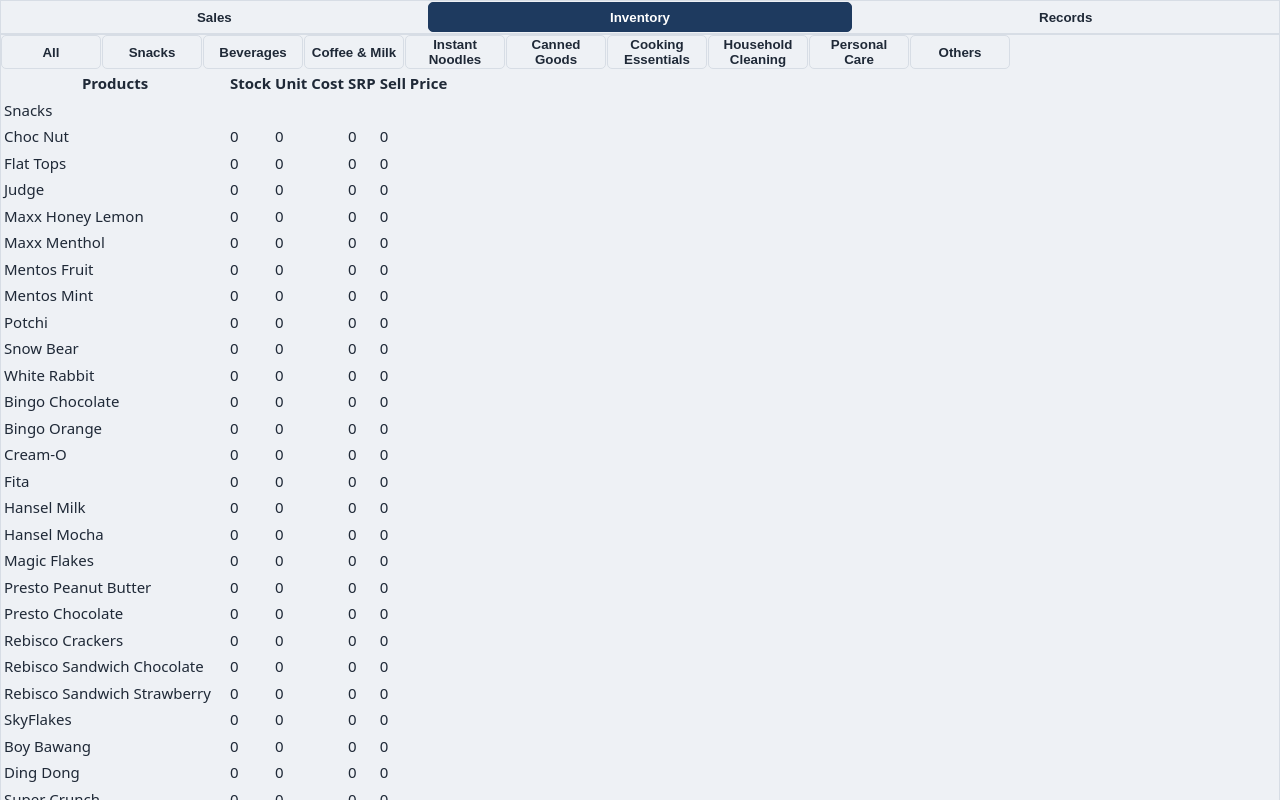
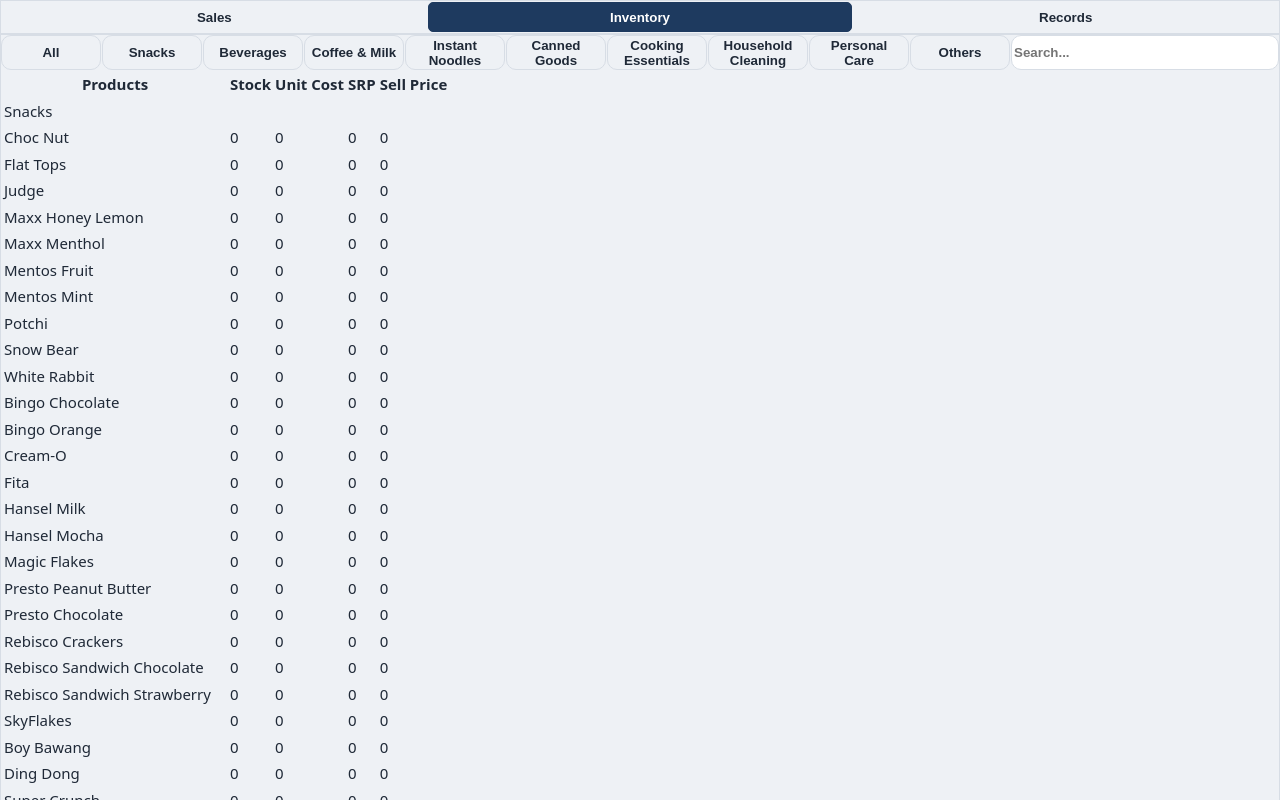
Before and after one commit to kentvillamora-dev/mini-store-pos-learning, a React (Vite) app: page / in a window 1280 px wide. Both pictures are taken after a click on the button "Inventory". Shown: the top 800 px of the page. Built offline with nearby package versions, Linux system fonts and the light colour scheme.

Commit message:
Added search option in Product Table

```diff
--- a/src/features/inventory/InventoryProductTable.tsx
+++ b/src/features/inventory/InventoryProductTable.tsx
@@ -27,6 +27,12 @@
             {category}
           </button>
         ))}
+
+        <input
+          className="inventory-search"
+          type="search"
+          placeholder="Search..."
+        />
       </div>
 
       <table className="inventory-product-table">
--- a/src/features/inventory/InventoryView.css
+++ b/src/features/inventory/InventoryView.css
@@ -5,12 +5,22 @@
 }
 
 .inventory-category-button {
-  min-height: 30px;
+  min-height: 35px;
   width: 100px;
 
   border: 1px solid var(--color-border);
-  border-radius: 5px;
+  border-radius: 10px;
   background: var(--color-background);
   color: var(--color-text);
   font-weight: 600;
 }
+
+.inventory-search {
+  flex: 1;
+  min-height: 35px;
+
+  border: 1px solid var(--color-border);
+  border-radius: 10px;
+  color: var(--color-text);
+  font-weight: 600;
+}
--- a/src/features/inventory/defaultProducts.ts
+++ b/src/features/inventory/defaultProducts.ts
@@ -783,47 +783,47 @@
   },
   {
     name: 'Fortune',
-    category: 'Miscellaneous',
+    category: 'Others',
     subcategory: 'Cigarettes'
   },
   {
     name: 'Marlboro Gold',
-    category: 'Miscellaneous',
+    category: 'Others',
     subcategory: 'Cigarettes'
   },
   {
     name: 'Marlboro Red',
-    category: 'Miscellaneous',
+    category: 'Others',
     subcategory: 'Cigarettes'
   },
   {
     name: 'Mighty',
-    category: 'Miscellaneous',
+    category: 'Others',
     subcategory: 'Cigarettes'
   },
   {
     name: 'Philip Morris',
-    category: 'Miscellaneous',
+    category: 'Others',
     subcategory: 'Cigarettes'
   },
   {
     name: 'Winston',
-    category: 'Miscellaneous',
+    category: 'Others',
     subcategory: 'Cigarettes'
   },
   {
     name: 'Baygon Katol',
-    category: 'Miscellaneous',
+    category: 'Others',
     subcategory: 'Other Items'
   },
   {
     name: 'Candle',
-    category: 'Miscellaneous',
+    category: 'Others',
     subcategory: 'Other Items'
   },
   {
     name: 'Matchbox',
-    category: 'Miscellaneous',
+    category: 'Others',
     subcategory: 'Other Items'
   }
 ]
```
